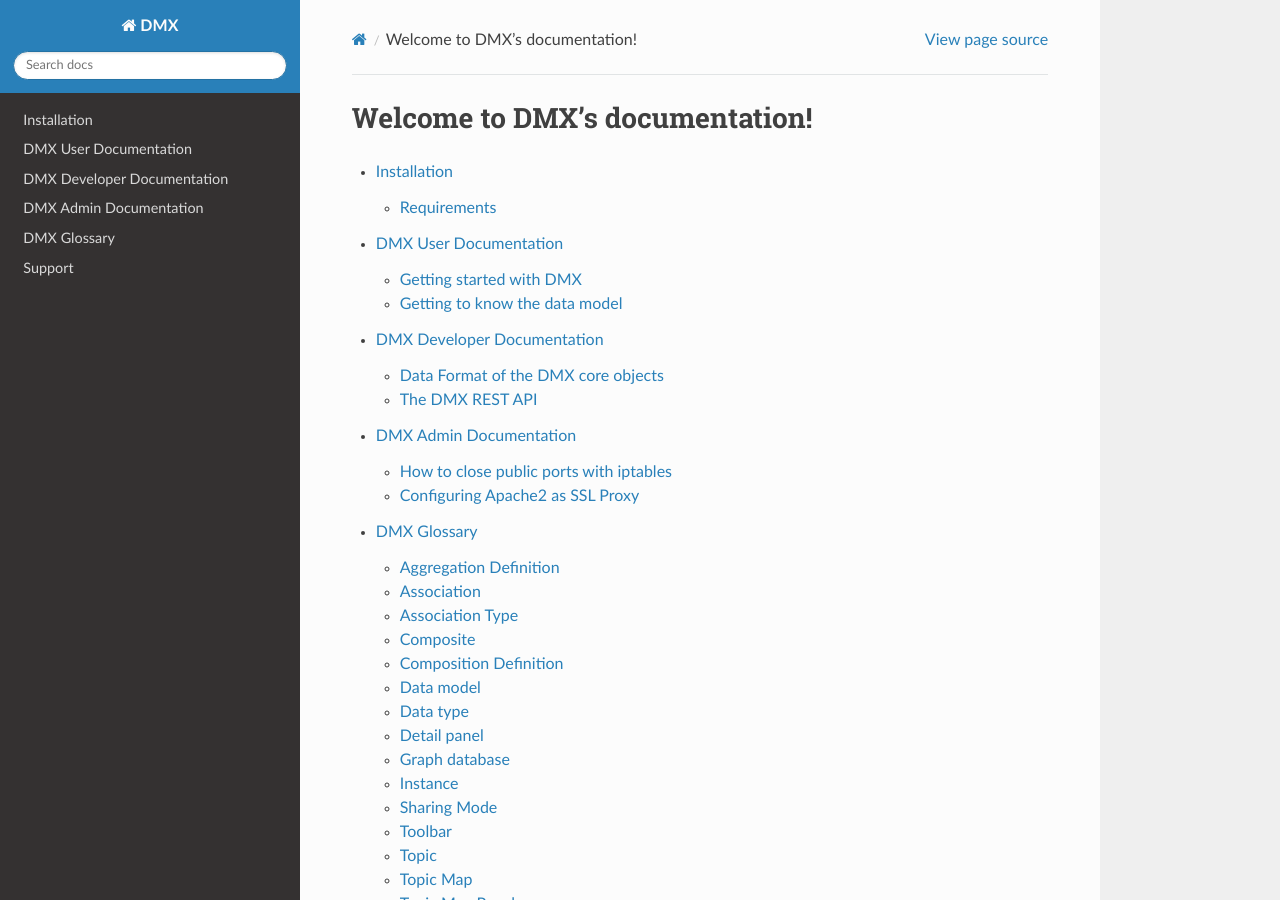
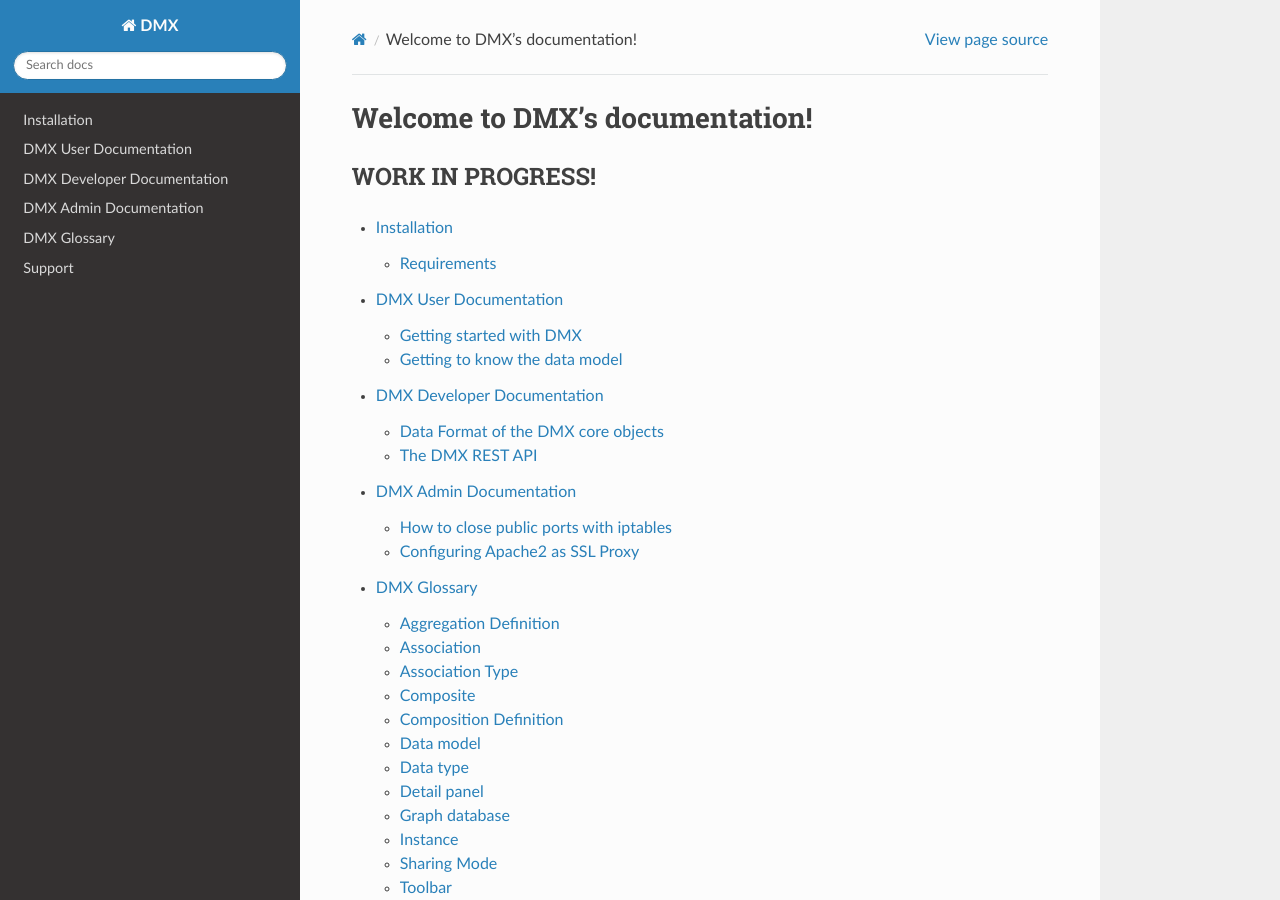
Before and after one commit to dmx-systems/dmx-documentation, a Sphinx documentation site: the page built from docs/index.rst, in a window 1280 px wide and 900 px high. Built offline with Sphinx 7.4.7 and the Read the Docs theme 2.0.0, drawn with Linux system fonts in a browser that asks for light colours.

Commit message:
Update index.rst with "work in progress" disclaimer

```diff
--- a/docs/index.rst
+++ b/docs/index.rst
@@ -5,6 +5,9 @@
 
 Welcome to DMX's documentation!
 =======================================
+
+WORK IN PROGRESS!
+#################
 
 .. toctree::
    :maxdepth: 2
```
